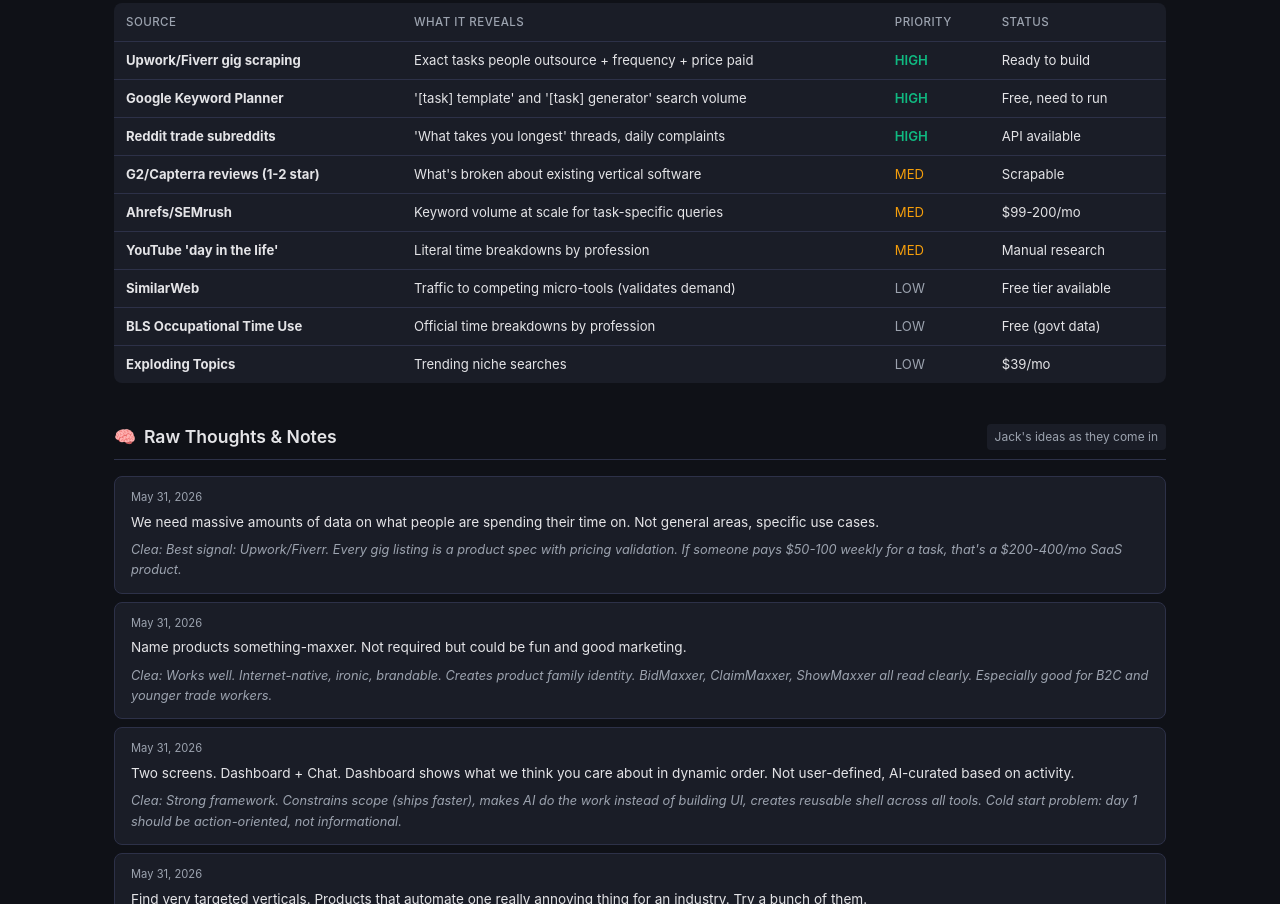
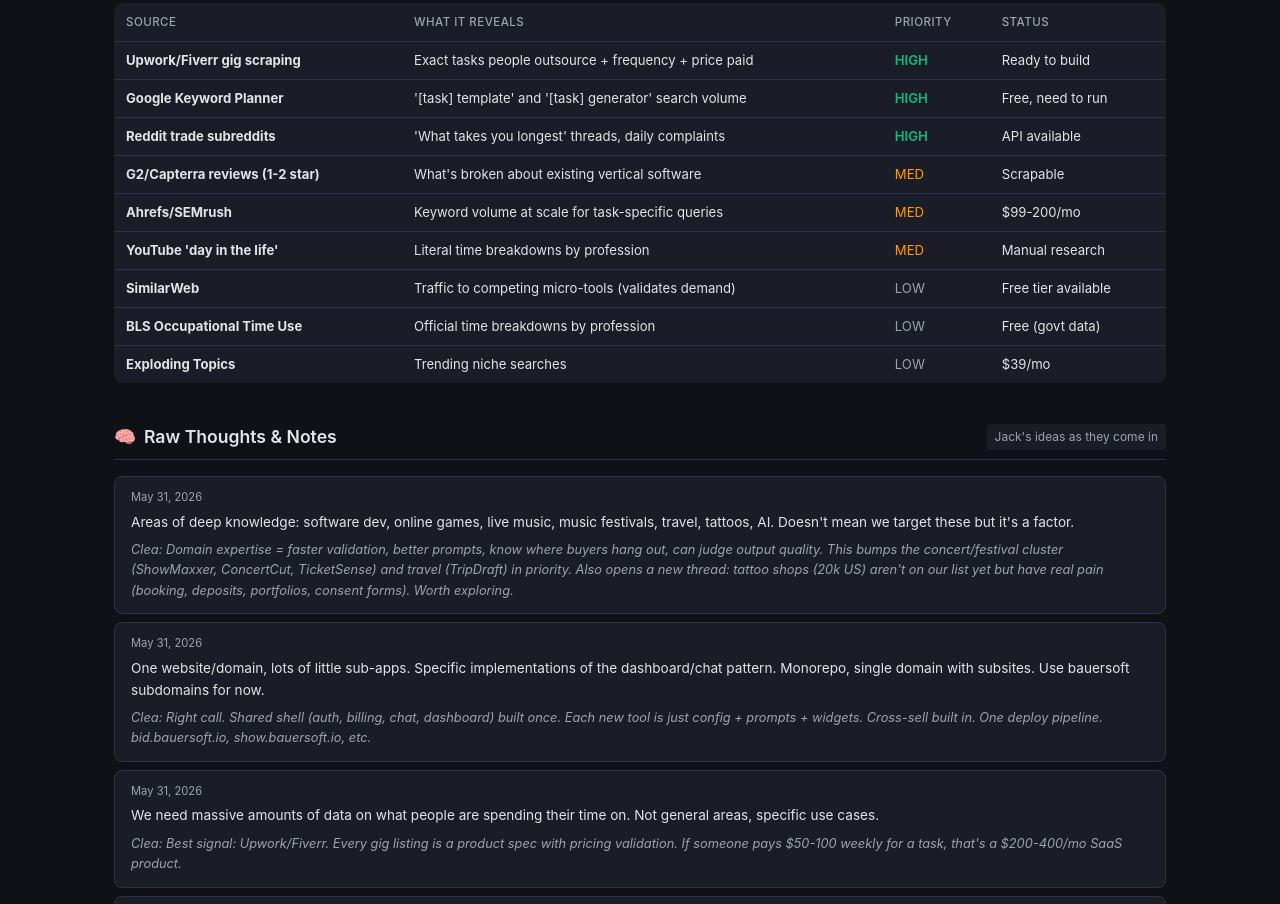
Before and after one commit to peppajoke/bauersoft-verticals, a plain HTML site: page index.html in a window 1280 px wide. Shown: the part 1896-2800 px from the top of the page. Drawn offline with Linux system fonts and the light colour scheme.

Commit message:
Log Jack's domain expertise, bump concert cluster priority

```diff
--- a/index.html
+++ b/index.html
@@ -355,11 +355,11 @@
         detail: "30k investors. $260/mo budget. DealCheck exists ($10-20/mo) but is manual calculator. AI-native that does the research FOR you is the gap. Bigger Pockets is the distribution channel. High willingness to pay."
     },
     {
-        status: "exploring",
+        status: "promising",
         name: "ShowMaxxer (Concert Prep)",
         type: "b2c",
         subtitle: "Artist + venue → predicted setlist, study guide, venue tips, playlist",
-        detail: "SEO goldmine (every upcoming show = a page). Low build cost (4 days). $3/report or $9/mo. Viral potential via social sharing. Question: is the willingness to pay there, or is this a free-tier-forever product?"
+        detail: "SEO goldmine (every upcoming show = a page). Low build cost (4 days). $3/report or $9/mo. Viral potential via social sharing. BOOSTED: Jack has deep domain expertise in live music/festivals. He IS the user. Can validate without research."
     },
     {
         status: "exploring",
@@ -492,6 +492,16 @@
 ];
 
 const thoughts = [
+    {
+        date: "May 31, 2026",
+        text: "Areas of deep knowledge: software dev, online games, live music, music festivals, travel, tattoos, AI. Doesn't mean we target these but it's a factor.",
+        take: "Domain expertise = faster validation, better prompts, know where buyers hang out, can judge output quality. This bumps the concert/festival cluster (ShowMaxxer, ConcertCut, TicketSense) and travel (TripDraft) in priority. Also opens a new thread: tattoo shops (20k US) aren't on our list yet but have real pain (booking, deposits, portfolios, consent forms). Worth exploring."
+    },
+    {
+        date: "May 31, 2026",
+        text: "One website/domain, lots of little sub-apps. Specific implementations of the dashboard/chat pattern. Monorepo, single domain with subsites. Use bauersoft subdomains for now.",
+        take: "Right call. Shared shell (auth, billing, chat, dashboard) built once. Each new tool is just config + prompts + widgets. Cross-sell built in. One deploy pipeline. bid.bauersoft.io, show.bauersoft.io, etc."
+    },
     {
         date: "May 31, 2026",
         text: "We need massive amounts of data on what people are spending their time on. Not general areas, specific use cases.",
```
